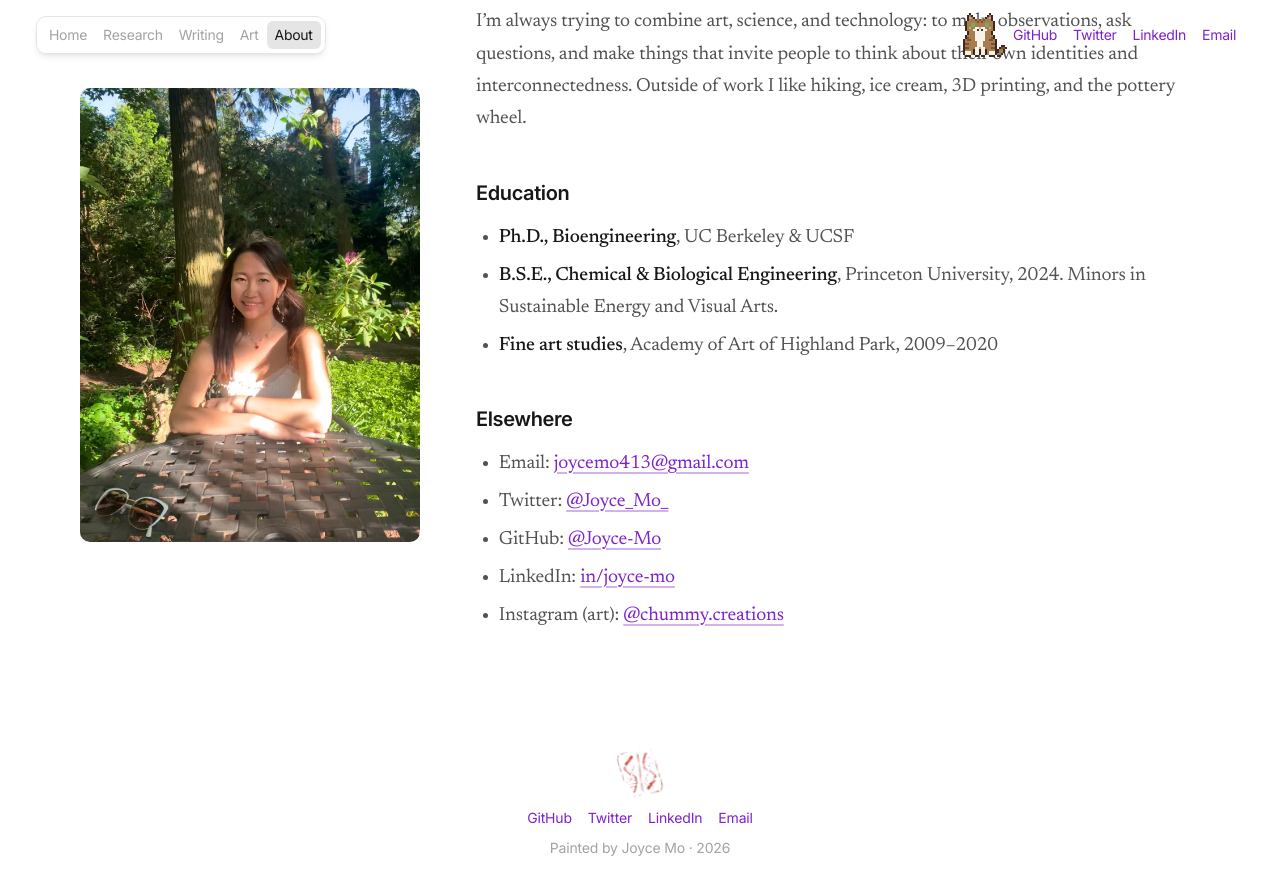
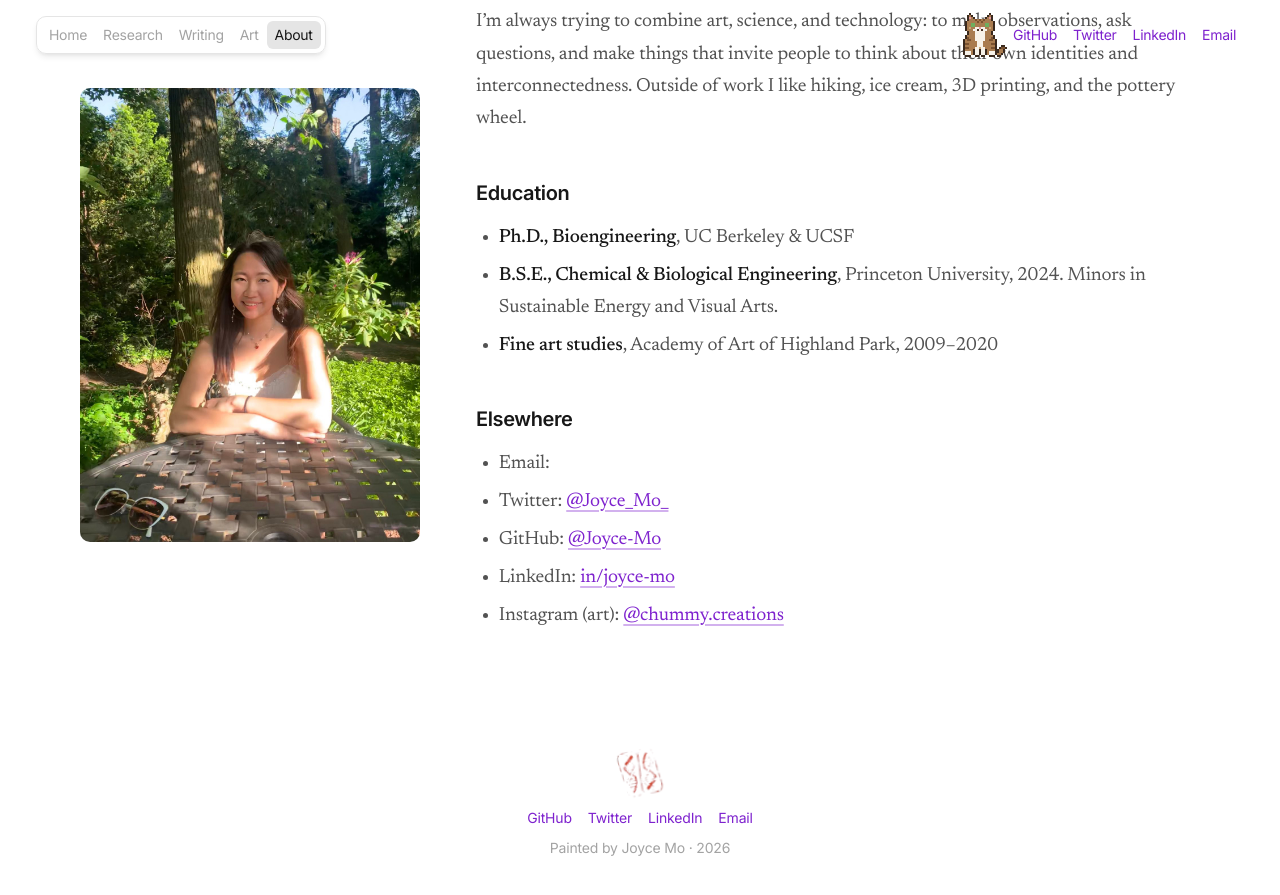
Before and after one commit to Joyce-Mo/Joyce-Mo.github.io, a Jekyll site: the page built from about.md, in a window 1280 px wide and 900 px high, scrolled down 705 px. Shown: the top 895 px of the window. Built offline with Jekyll 4.4.1, drawn with Linux system fonts in a browser that asks for light colours; some of the changed lines change nothing that is shown.

Commit message:
remove email

```diff
--- a/_config.yml
+++ b/_config.yml
@@ -11,7 +11,7 @@ social:
   github: Joyce-Mo
   twitter: Joyce_Mo_
   linkedin: joyce-mo
-  email: joycemo413@gmail.com
+  # email: joycemo413@gmail.com
   instagram: chummy.creations
 
 permalink: /writing/:year/:title/
```
